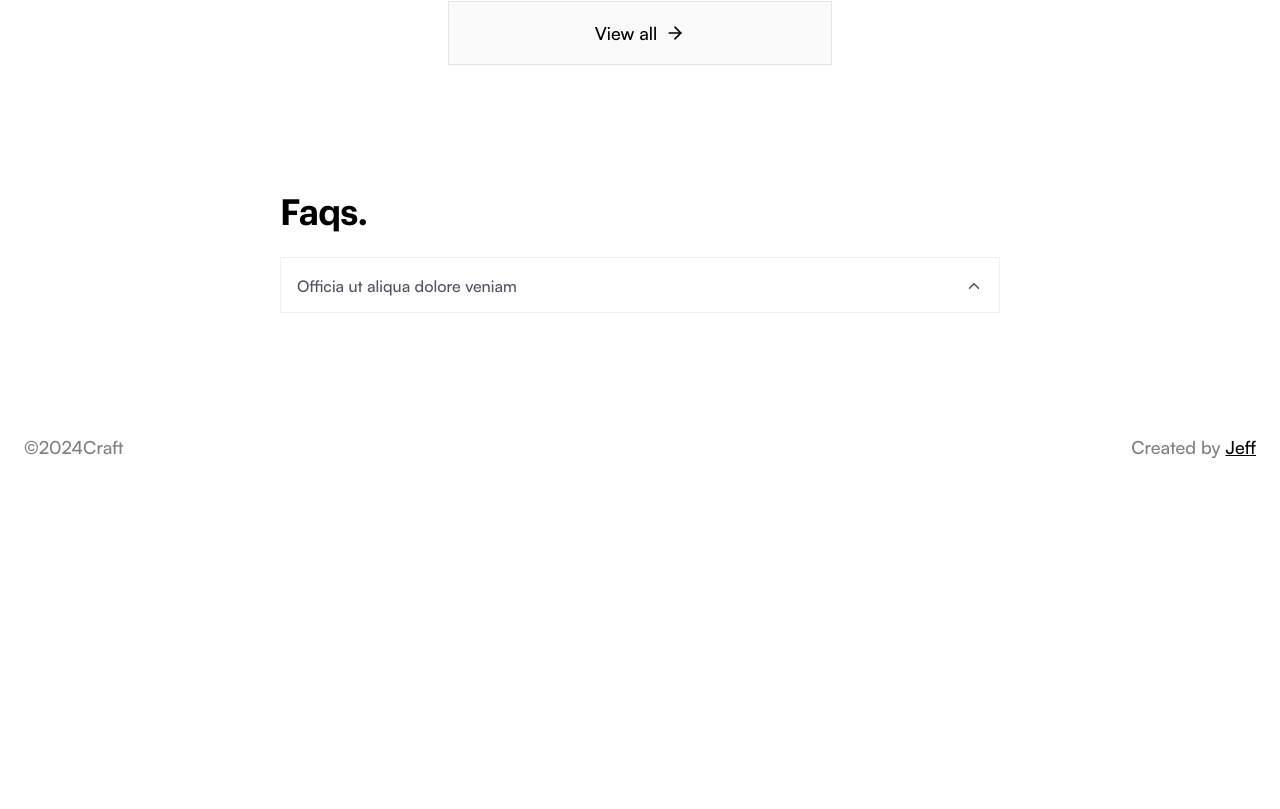
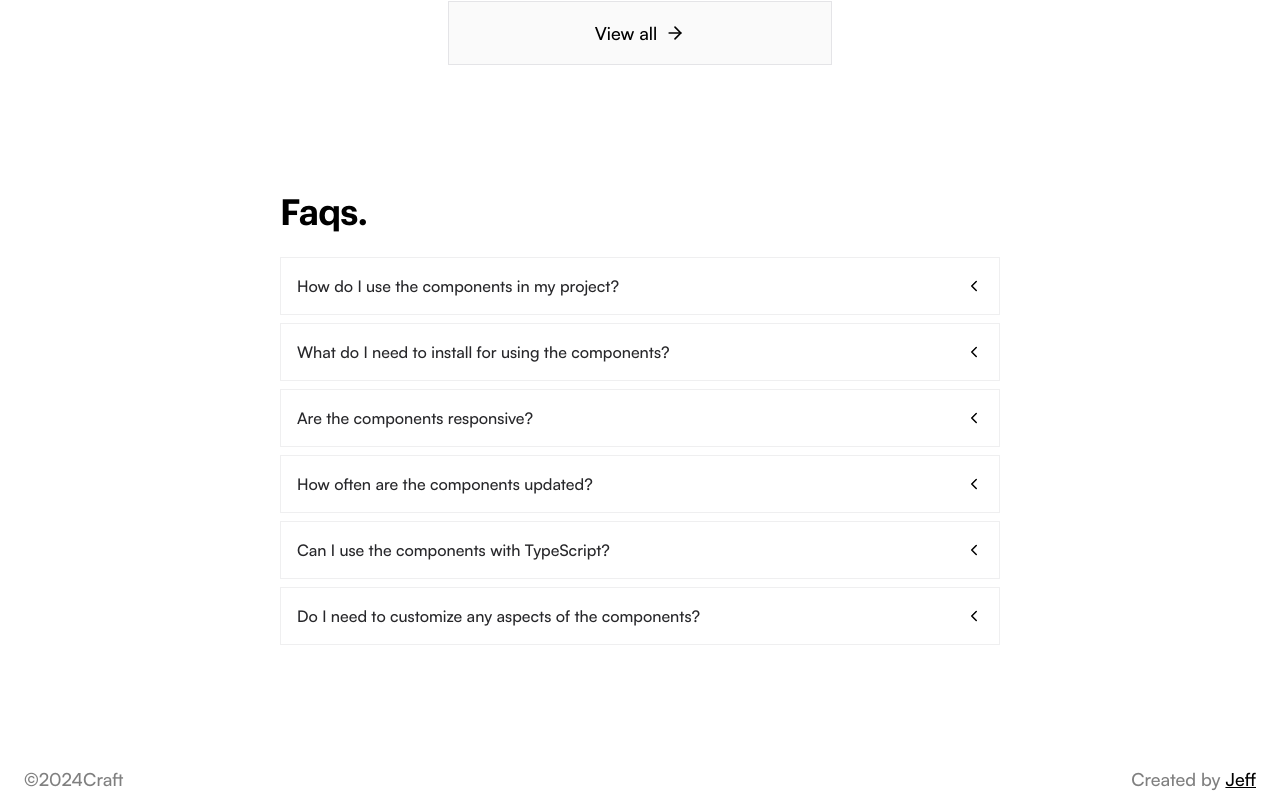
Before and after one commit to Jeff-Maina/craft, a Next.js app: page / in a window 1280 px wide. Shown: the part 2247-3056 px from the top of the page. Before the commit the page ends 2724 px from the top, so only its background shows below. Built offline with nearby package versions, Linux system fonts and the light colour scheme.

Commit message:
Finish faq section

```diff
--- a/src/components/Faqs.tsx
+++ b/src/components/Faqs.tsx
@@ -1,19 +1,61 @@
+"use client";
+
+import { FaqsList } from "@/data/AppData";
+import { motion } from "framer-motion";
 import { ChevronUpIcon } from "lucide-react";
+import { FC, useState } from "react";
 
-const Faqs = () => {
+const FaqVariants = {
+  intial: {
+    height: 0,
+  },
+  active: {
+    height: "auto",
+  },
+  inactive: {
+    height: 0,
+  },
+};
+
+const Faqs: FC = () => {
+  const [activeFaqIndex, setActiveFaqIndex] = useState(100);
+
+  const toggleFaq = (index: number) => {
+    const newIndex: number = index === activeFaqIndex ? 100 : index;
+    setActiveFaqIndex(newIndex);
+  };
+
   return (
     <section className="p-6 max-w-3xl m-auto w-full font-satoshi-medium">
       <h1 className="font-graphik-semibold text-2xl tracking-tight lg:text-4xl">
         Faqs.
       </h1>
       <br />
-      <div>
-        <div className="p-4 h-14 border border-zinc-200/60">
-          <button className="w-full flex items-center justify-between text-zinc-600">
-            <p>Officia ut aliqua dolore veniam</p>
-            <ChevronUpIcon className="h-[18px] w-[18px]" />
-          </button>
-        </div>
+      <div className="flex flex-col gap-2">
+        {FaqsList.map((faq, index) => {
+          const isFaqActive: boolean = index === activeFaqIndex;
+          return (
+            <div key={index} className="p-4 min-h-14 border border-zinc-200/60">
+              <button
+                onClick={() => toggleFaq(index)}
+                className="w-full flex items-center justify-between"
+              >
+                <p className="text-left text-zinc-800">{faq.question}</p>
+                <div className="min-w-6 flex justify-end">
+                  <ChevronUpIcon className={`h-[18px] w-[18px] ${isFaqActive ? '-rotate-180' : '-rotate-90'} transition-all duration-150`} />
+                </div>
+              </button>
+              <motion.div
+                variants={FaqVariants}
+                initial="initial"
+                animate={isFaqActive ? "active" : "inactive"}
+                className="text-zinc-600 overflow-hidden"
+              >
+                <p className="pt-4">{faq.answer}</p>
+              </motion.div>
+            </div>
+          );
+        })}
       </div>
     </section>
   );
--- a/src/data/AppData.tsx
+++ b/src/data/AppData.tsx
@@ -8,6 +8,11 @@ interface ElementProps {
   component_name: string;
   component_path: string;
   component_count: number;
+}
+
+interface faqsProps {
+  question: string;
+  answer: string;
 }
 
 export const SectionsData: Array<SectionProps> = [
@@ -55,3 +60,33 @@ export const ElementsData: Array<ElementProps> = [
     component_count: 0,
   },
 ];
+
+export const FaqsList: Array<faqsProps> = [
+  {
+    question: "How do I use the components in my project?",
+    answer: "Simply copy and paste :)",
+  },
+  {
+    question: "What do I need to install for using the components?",
+    answer:
+      "You need to install Tailwind CSS and Framer Motion (for interactive components).",
+  },
+  {
+    question: "Are the components responsive?",
+    answer: "Yes, they are designed to be responsive.",
+  },
+  {
+    question: "How often are the components updated?",
+    answer: "The components are regularly updated.",
+  },
+  {
+    question: "Can I use the components with TypeScript?",
+    answer:
+      "Yes, each component includes both its JavaScript and TypeScript source code.",
+  },
+  {
+    question: "Do I need to customize any aspects of the components?",
+    answer:
+      "Yes, the components provide a structure and may require customization of aspects like colors to suit your preferences.",
+  },
+];
```
